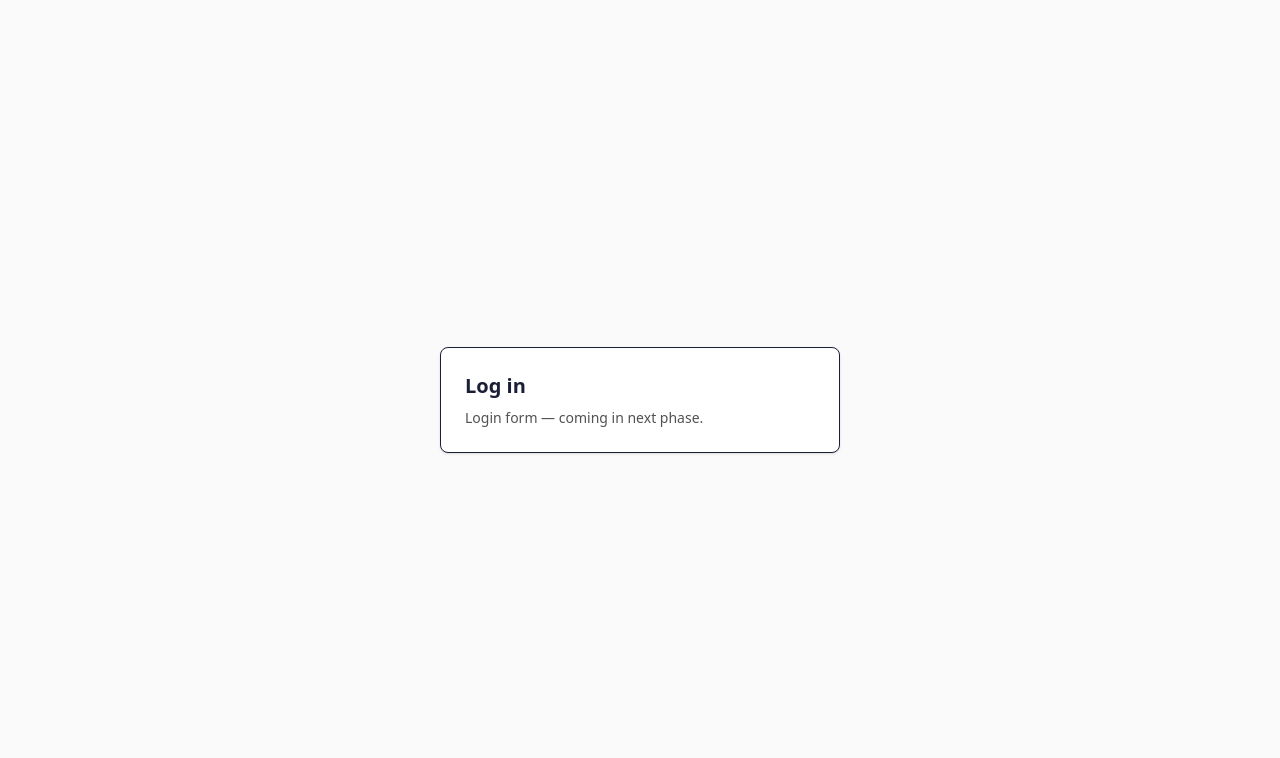
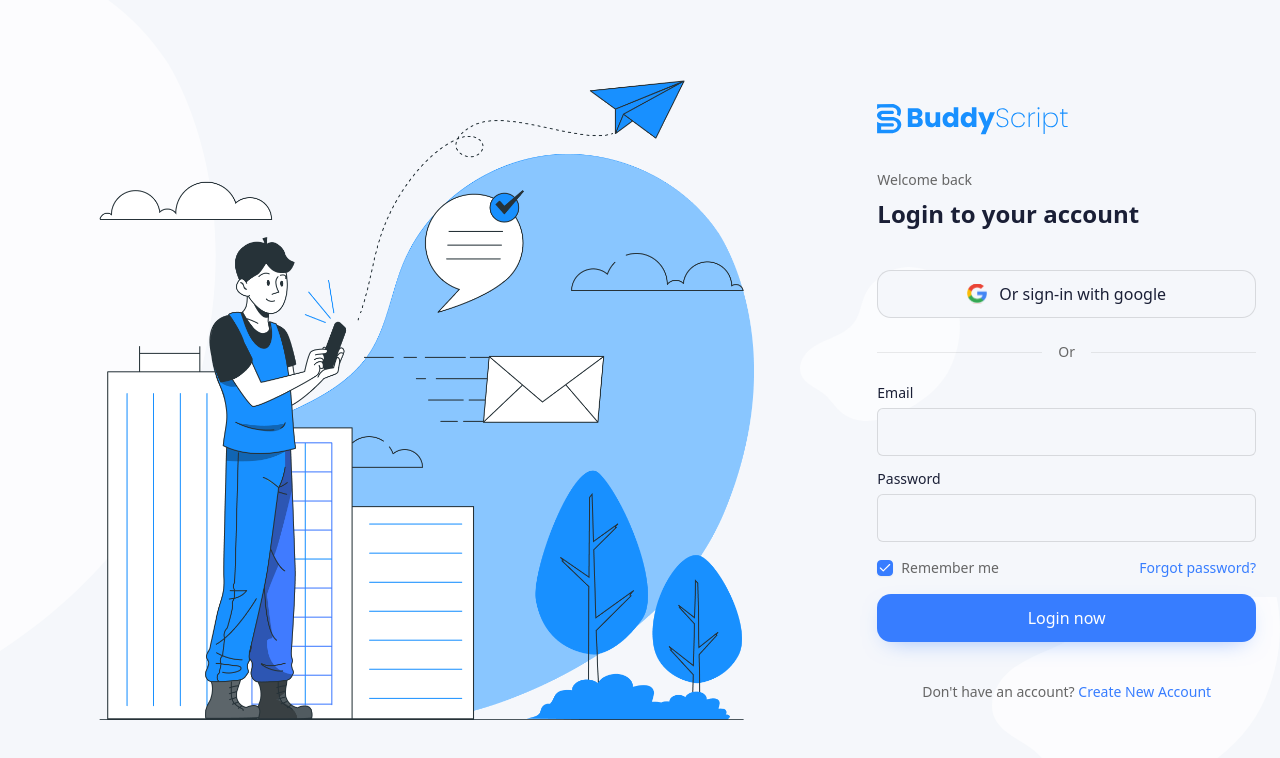
Before and after one commit to shaikhalamin/social-feed-fe, a React (Vite) app: page /auth/login in a window 1280 px wide. Shown: the top 758 px of the page. Built offline with nearby package versions, Linux system fonts and the light colour scheme; no server answers.

Commit message:
feat(routes): wire AuthLayout and real login/signup compositions
Co-Authored-By: Claude Opus 4.7 (1M context) <noreply@anthropic.com>

```diff
--- a/src/routes/auth.tsx
+++ b/src/routes/auth.tsx
@@ -1,6 +1,7 @@
 import { createFileRoute, Outlet, redirect } from "@tanstack/react-router"
 import { useAuthStore } from "@/hooks/use-auth"
 import { safeRedirectPath } from "@/lib/auth-redirect"
+import { AuthLayout } from "@/components/auth/AuthLayout"
 
 export const Route = createFileRoute("/auth")({
   beforeLoad: ({ search }) => {
@@ -14,15 +15,13 @@ export const Route = createFileRoute("/auth")({
     if (target) throw redirect({ to: target })
     throw redirect({ to: "/" })
   },
-  component: AuthLayout,
+  component: AuthLayoutRoute,
 })
 
-function AuthLayout() {
+function AuthLayoutRoute() {
   return (
-    <div className="min-h-screen flex items-center justify-center bg-neutral-50">
-      <div className="w-full max-w-md p-6">
-        <Outlet />
-      </div>
-    </div>
+    <AuthLayout>
+      <Outlet />
+    </AuthLayout>
   )
 }
--- a/src/routes/auth/login.tsx
+++ b/src/routes/auth/login.tsx
@@ -1,16 +1,38 @@
 import { createFileRoute } from "@tanstack/react-router"
+import { AuthHero } from "@/components/auth/AuthHero"
+import { AuthCard } from "@/components/auth/AuthCard"
+import { BottomLink } from "@/components/auth/BottomLink"
+import { LoginForm } from "@/features/auth/login-form"
+
+type LoginSearch = { redirect?: string }
 
 export const Route = createFileRoute("/auth/login")({
+  validateSearch: (search): LoginSearch => ({
+    redirect:
+      typeof search.redirect === "string" ? search.redirect : undefined,
+  }),
   component: LoginPage,
 })
 
 function LoginPage() {
+  const { redirect: redirectParam } = Route.useSearch()
   return (
-    <div className="rounded-lg border bg-white p-6 shadow-sm">
-      <h1 className="text-xl font-semibold">Log in</h1>
-      <p className="mt-2 text-sm text-neutral-600">
-        Login form — coming in next phase.
-      </p>
-    </div>
+    <>
+      <AuthHero imageSrc="/auth/login.png" imageAlt="Sign in illustration" />
+      <AuthCard
+        eyebrow="Welcome back"
+        title="Login to your account"
+        googleLabel="Or sign-in with google"
+        footer={
+          <BottomLink
+            prompt="Don't have an account?"
+            linkText="Create New Account"
+            to="/auth/signup"
+          />
+        }
+      >
+        <LoginForm redirectParam={redirectParam} />
+      </AuthCard>
+    </>
   )
 }
--- a/src/routes/auth/signup.tsx
+++ b/src/routes/auth/signup.tsx
@@ -1,4 +1,8 @@
 import { createFileRoute } from "@tanstack/react-router"
+import { AuthHero } from "@/components/auth/AuthHero"
+import { AuthCard } from "@/components/auth/AuthCard"
+import { BottomLink } from "@/components/auth/BottomLink"
+import { SignupForm } from "@/features/auth/signup-form"
 
 export const Route = createFileRoute("/auth/signup")({
   component: SignupPage,
@@ -6,11 +10,25 @@ export const Route = createFileRoute("/auth/signup")({
 
 function SignupPage() {
   return (
-    <div className="rounded-lg border bg-white p-6 shadow-sm">
-      <h1 className="text-xl font-semibold">Sign up</h1>
-      <p className="mt-2 text-sm text-neutral-600">
-        Signup form — coming in next phase.
-      </p>
-    </div>
+    <>
+      <AuthHero
+        imageSrc="/auth/registration.png"
+        imageAlt="Registration illustration"
+      />
+      <AuthCard
+        eyebrow="Get Started Now"
+        title="Registration"
+        googleLabel="Register with google"
+        footer={
+          <BottomLink
+            prompt="Already have an account?"
+            linkText="Sign in"
+            to="/auth/login"
+          />
+        }
+      >
+        <SignupForm />
+      </AuthCard>
+    </>
   )
 }
```
